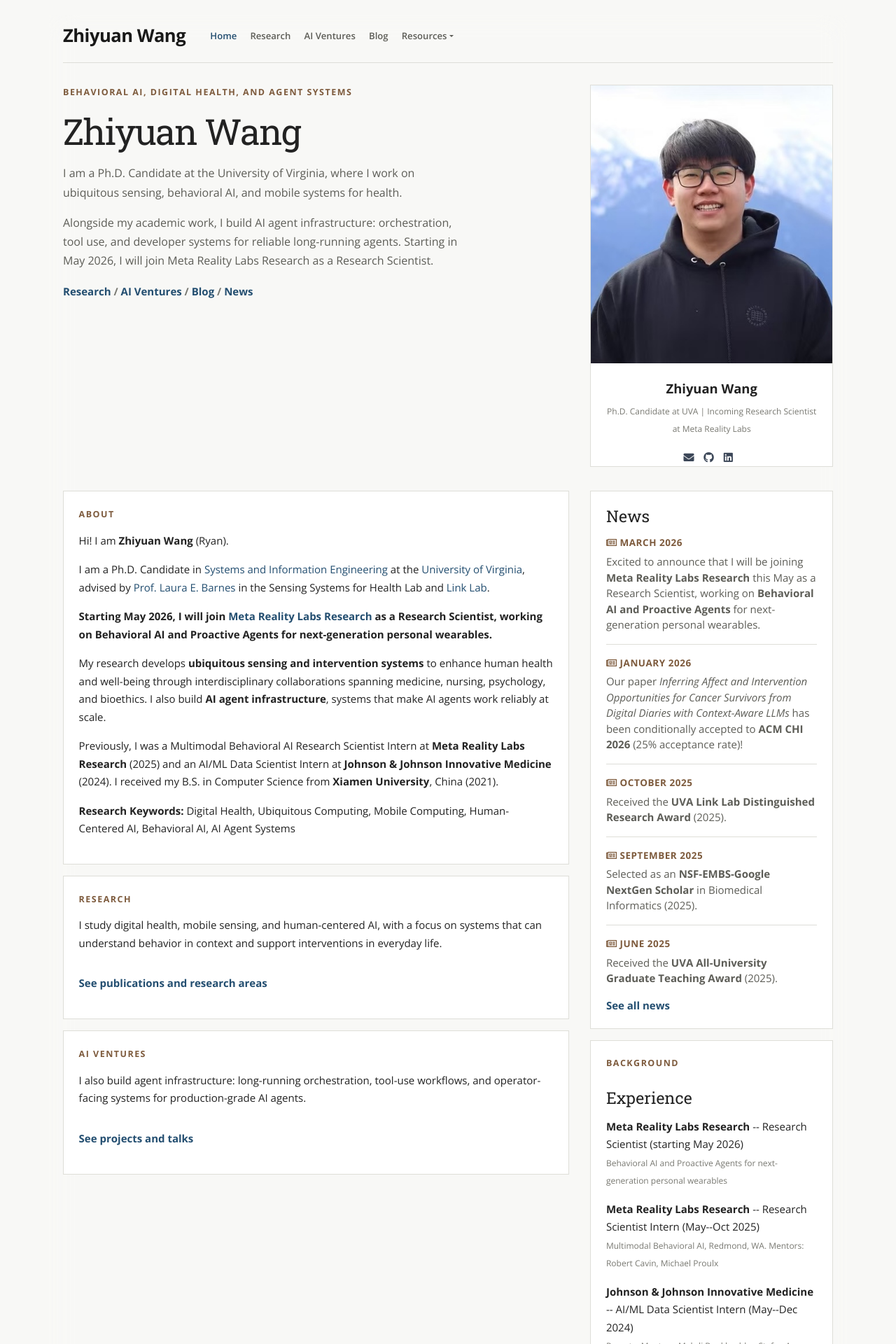
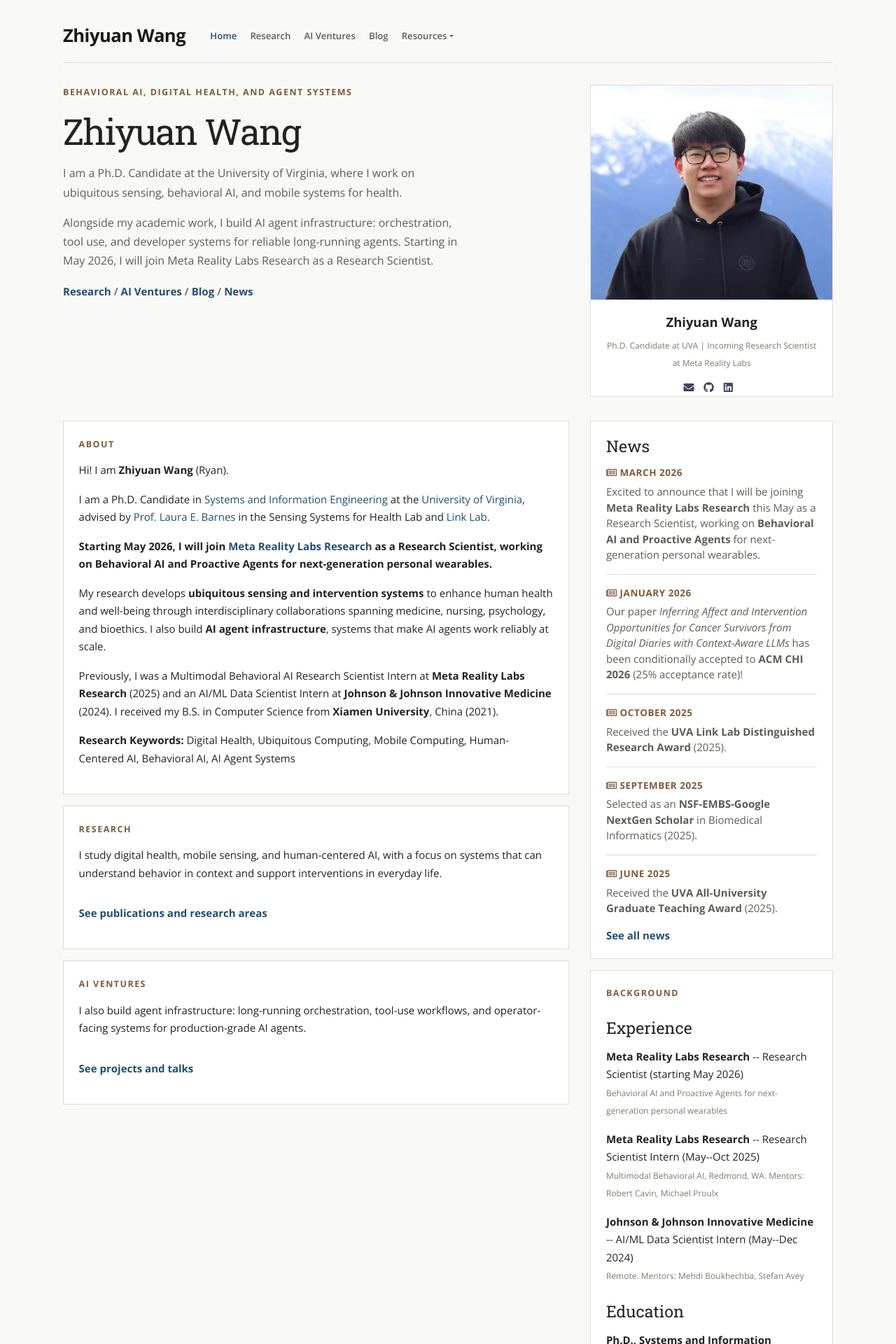
Before and after one commit to zzhiyuann/ryanwang.cc, a Jekyll site: the page built from index.html, in a window 1280 px wide. Shown: the top 1920 px of the page at 70% size. Built offline with Jekyll 4.4.1, drawn with Linux system fonts in a browser that asks for light colours; a style sheet for code colours, icons or effects is not loaded.

Commit message:
Tighten homepage profile card spacing

```diff
--- a/assets/css/style.css
+++ b/assets/css/style.css
@@ -844,6 +844,28 @@ blockquote {
   content: "";
 }
 
+.home-hero .card {
+  max-width: 410px;
+  margin-left: auto;
+}
+
+.home-hero .card-img-top {
+  aspect-ratio: 4 / 3.55;
+  object-position: center 24%;
+}
+
+.home-hero .card-body {
+  padding: 1rem 1rem 0.85rem;
+}
+
+.home-hero .card-title {
+  margin-bottom: 0.3rem;
+}
+
+.home-hero .card-body p {
+  margin-bottom: 0.65rem;
+}
+
 .btn,
 .pill-badge,
 .record-link,
```
